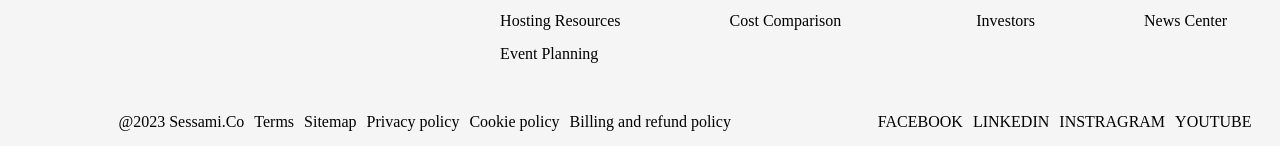
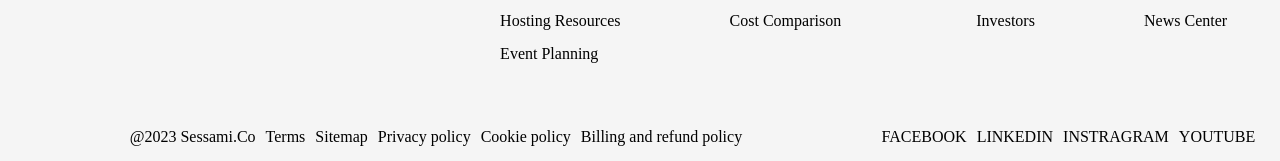
Before and after one commit to 12anupa-baral/Sessami-assignment2, a plain HTML site: page index.html in a window 1280 px wide. Shown: the part 3229-3390 px from the top of the page. Drawn offline with Linux system fonts and the light colour scheme.

Commit message:
margin added

```diff
--- a/style.css
+++ b/style.css
@@ -231,6 +231,11 @@ li {
   margin-bottom: 20px;
 }
 
+.terms {
+  margin-top: 15px;
+  margin-left: 15px;
+}
+
 .event h3 {
   margin-bottom: 10px;
 }
```
